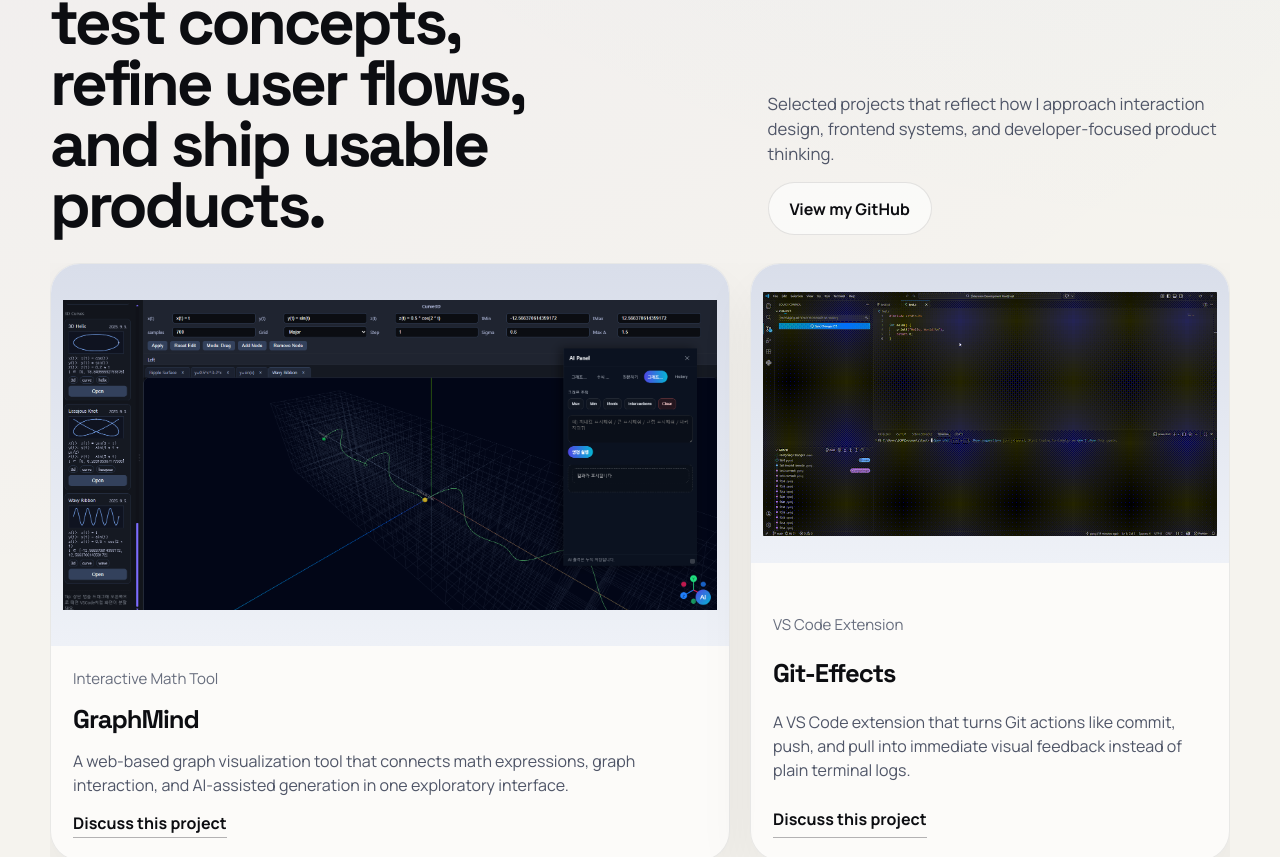
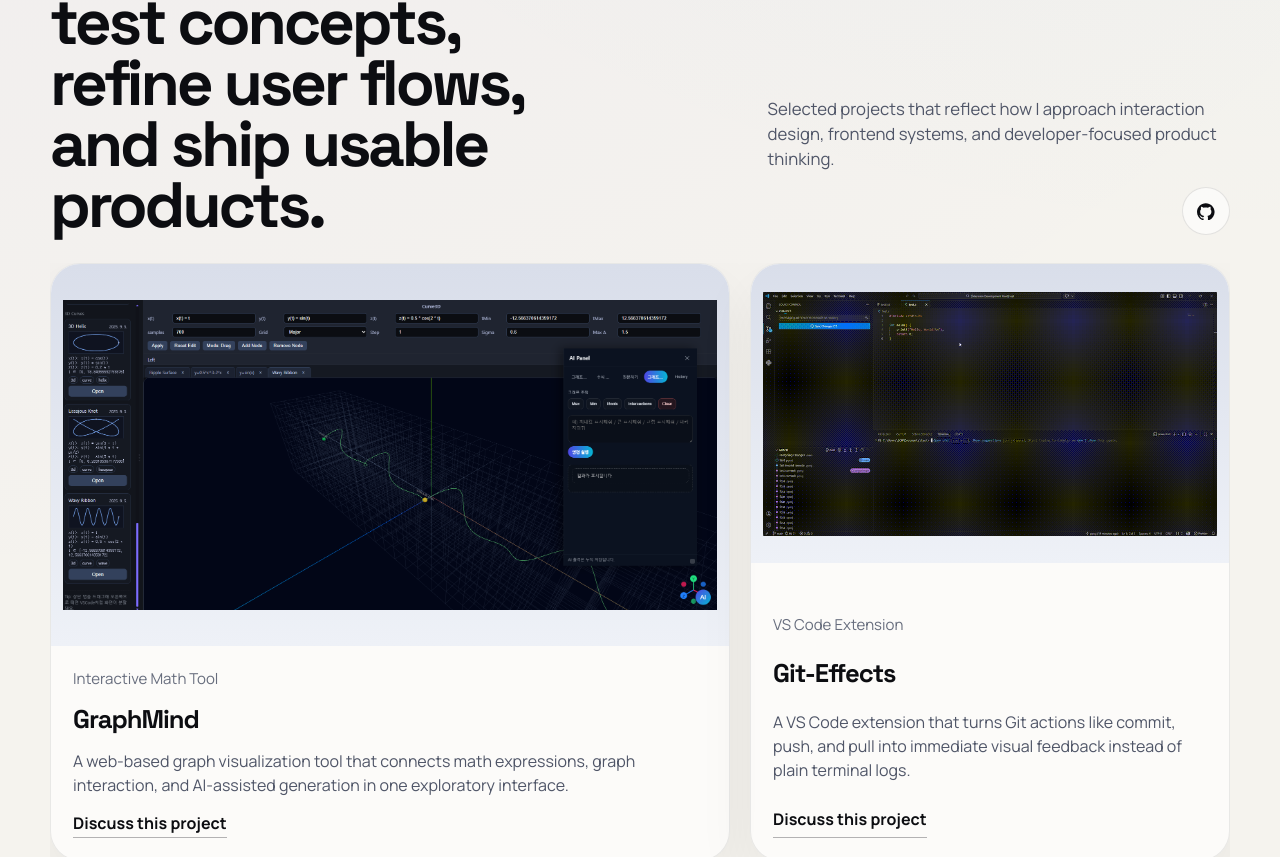
Before and after one commit to ppsssj/PortFolio_ppsssj, a React (Vite) app: page / in a window 1280 px wide. Shown: the part 1345-2202 px from the top of the page. Built offline with nearby package versions, Linux system fonts and the light colour scheme.

Commit message:
아이콘 화

```diff
--- a/src/App.jsx
+++ b/src/App.jsx
@@ -186,7 +186,9 @@
   title,
   description,
   actionLabel,
+  actionAriaLabel,
   actionHref,
+  actionExternal,
 }) {
   return (
     <div className="section-intro">
@@ -197,7 +199,13 @@
       <div className="section-intro__aside">
         <p>{description}</p>
         {actionLabel ? (
-          <a className="ghost-button" href={actionHref}>
+          <a
+            className="ghost-button icon-button"
+            href={actionHref}
+            aria-label={actionAriaLabel}
+            target={actionExternal ? "_blank" : undefined}
+            rel={actionExternal ? "noreferrer" : undefined}
+          >
             {actionLabel}
           </a>
         ) : null}
@@ -286,8 +294,10 @@
             eyebrow="From Idea to Interface"
             title="A selection of projects built to test concepts, refine user flows, and ship usable products."
             description="Selected projects that reflect how I approach interaction design, frontend systems, and developer-focused product thinking."
-            actionLabel="View my GitHub"
+            actionLabel={<SiGithub />}
+            actionAriaLabel="View my GitHub profile"
             actionHref="https://github.com/ppsssj"
+            actionExternal
           />
 
           <div
@@ -338,12 +348,13 @@
                       Back to projects
                     </button>
                     <a
-                      className="ghost-button project-detail-panel__repo"
+                      className="ghost-button icon-button project-detail-panel__repo"
                       href={selectedProject.link}
+                      aria-label={`View ${selectedProject.title} repository`}
                       target="_blank"
                       rel="noreferrer"
                     >
-                      View repository
+                      <SiGithub />
                     </a>
                   </div>
 
--- a/src/styles.css
+++ b/src/styles.css
@@ -247,6 +247,18 @@
   background: rgba(255, 255, 255, 0.58);
 }
 
+.icon-button {
+  width: 48px;
+  min-width: 48px;
+  padding: 0;
+  border-radius: 999px;
+}
+
+.icon-button svg {
+  width: 1.1rem;
+  height: 1.1rem;
+}
+
 .hero__stats {
   display: grid;
   grid-template-columns: repeat(3, minmax(0, 1fr));
@@ -402,6 +414,10 @@
 
 .section-intro__aside p {
   margin: 0;
+}
+
+.section-intro__aside .icon-button {
+  justify-self: end;
 }
 
 .projects-stage {
```
